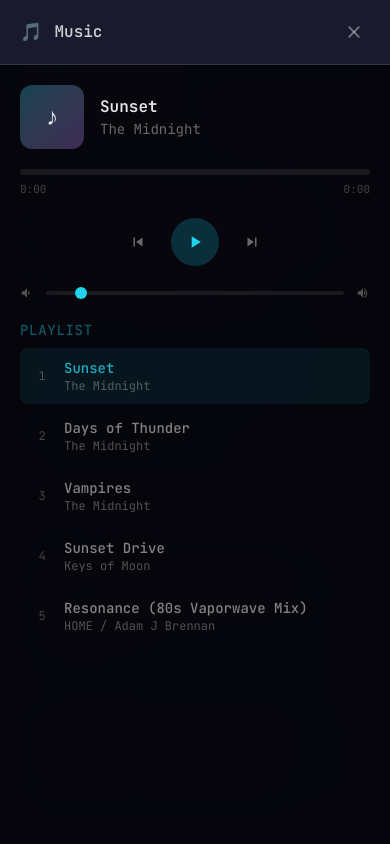
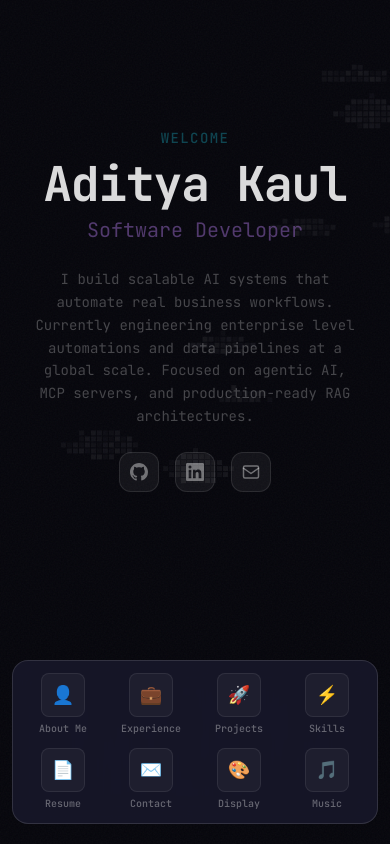
Before and after one commit to callmekaul/portfolio-website, a Next.js app: page / in a window 390 px wide. Both pictures are taken after a click on the button "Enter Website". Built offline with nearby package versions, Linux system fonts and the light colour scheme; grey boxes are pictures that could not be loaded.

Commit message:
fixed mobile default open

```diff
--- a/src/components/desktop/Desktop.tsx
+++ b/src/components/desktop/Desktop.tsx
@@ -20,15 +20,17 @@ export default function Desktop() {
   // Initialize theme on mount (triggers rehydration from localStorage)
   useThemeStore();
 
-  // Open default windows on desktop only (once)
+  // Open default windows on desktop only (once, after mobile check resolves)
   const hasOpened = useRef(false);
   useEffect(() => {
-    if (!isMobile && !hasOpened.current) {
+    if (isMobile === null || hasOpened.current) return;
+    if (!isMobile) {
       hasOpened.current = true;
       const { openWindow } = useWindowStore.getState();
       openWindow('music');
       openWindow('about');
     }
+    hasOpened.current = true;
   }, [isMobile]);
 
   // Vertical resize: adjust window heights when browser height changes
--- a/src/hooks/useIsMobile.ts
+++ b/src/hooks/useIsMobile.ts
@@ -1,7 +1,7 @@
 import { useState, useEffect } from 'react';
 
 export function useIsMobile() {
-  const [isMobile, setIsMobile] = useState(false);
+  const [isMobile, setIsMobile] = useState<boolean | null>(null);
 
   useEffect(() => {
     const mq = window.matchMedia('(max-width: 767px)');
--- a/src/stores/themeStore.ts
+++ b/src/stores/themeStore.ts
@@ -49,7 +49,7 @@ export const useThemeStore = create<ThemeStore>()(
   persist(
     (set) => ({
       theme: 'cyber',
-      wallpaper: 'grid',
+      wallpaper: 'clouds',
 
       setTheme: (theme) => {
         applyTheme(theme);
```
